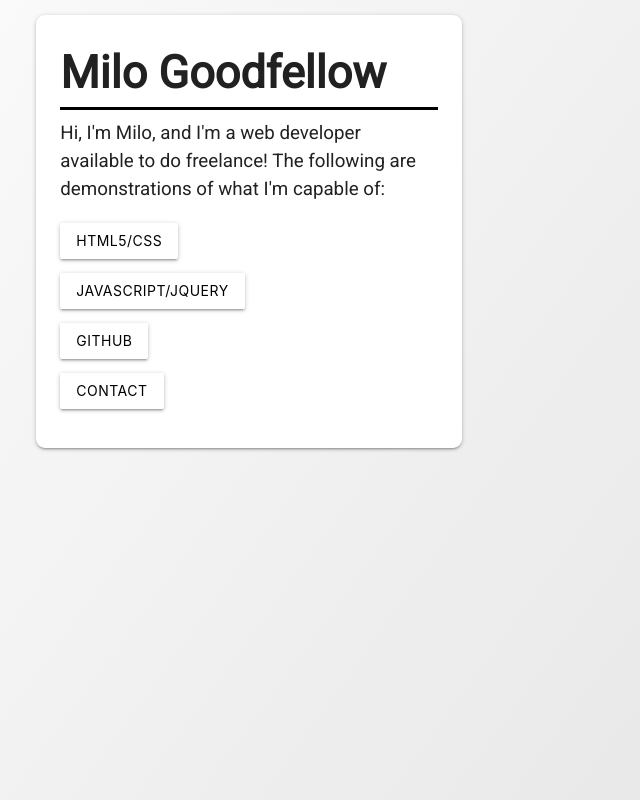
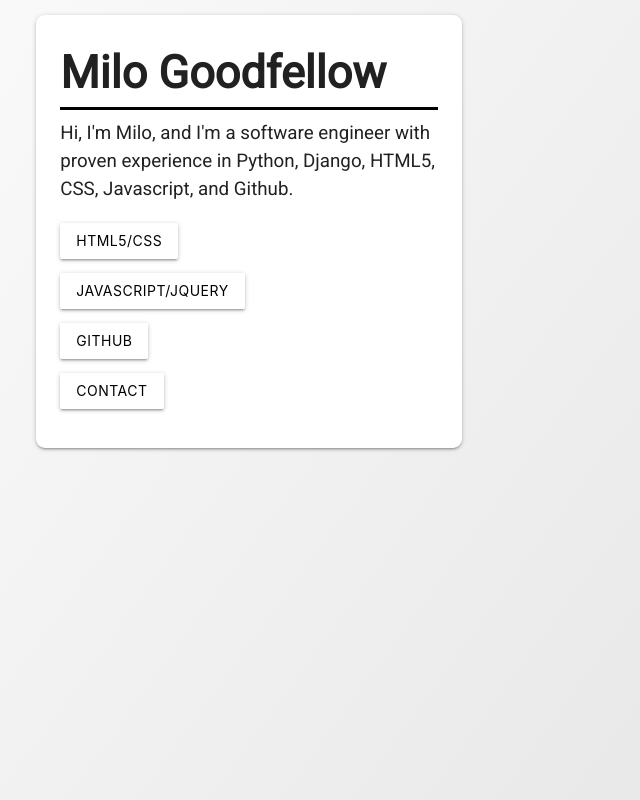
Before and after one commit to Milo-Goodfellow-Work/Milo-Goodfellow-Work.github.io, a plain HTML site: page index.html in a window 1280 px wide. Shown: the whole page, without its empty margins (391-1031 px from the left). Drawn offline with nearby package versions, Linux system fonts and the light colour scheme.

Commit message:
New description

```diff
--- a/index.html
+++ b/index.html
@@ -131,7 +131,7 @@
               </div>
 
               <p class="home-text-group">
-                Hi, I'm Milo, and I'm a web developer available to do freelance! The following are demonstrations of what I'm capable of:
+                Hi, I'm Milo, and I'm a software engineer with proven experience in Python, Django, HTML5, CSS, Javascript, and Github.
               </p>
 
               <ul>
```
